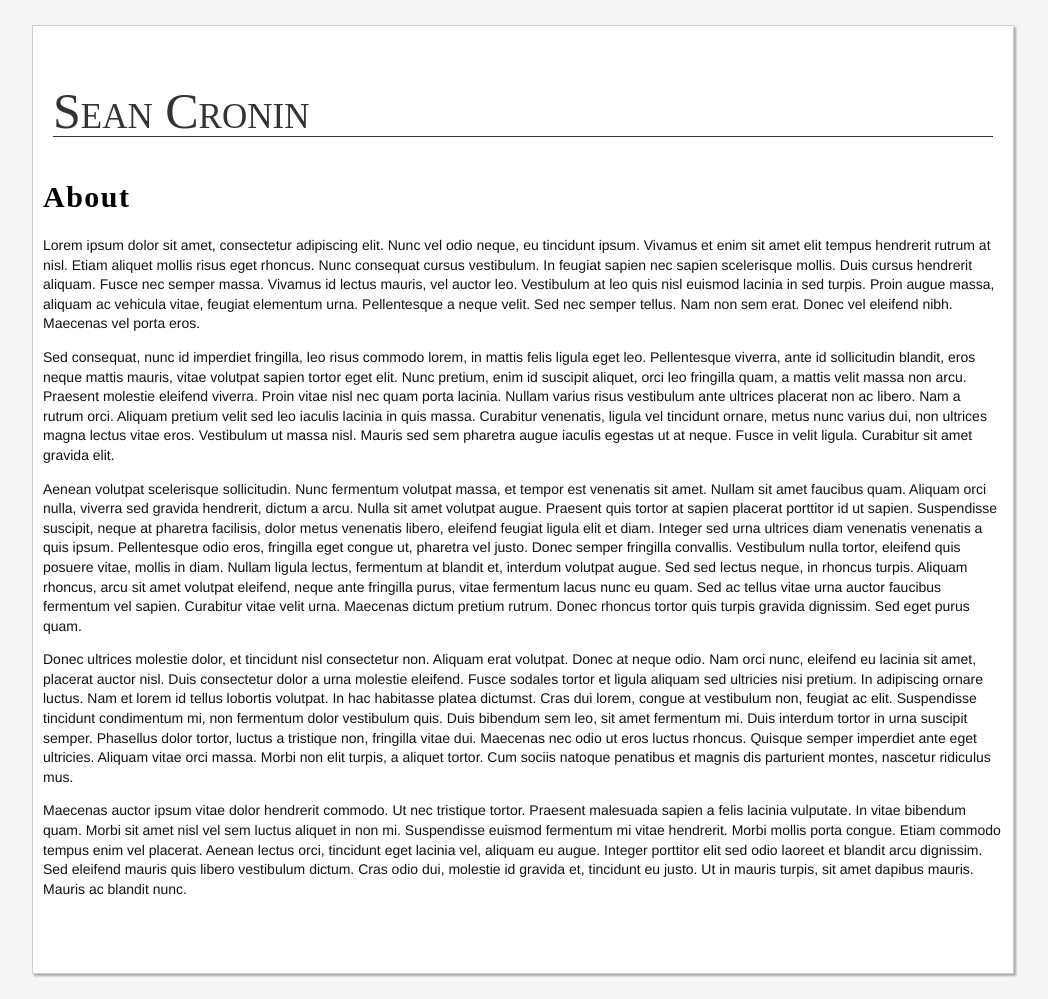
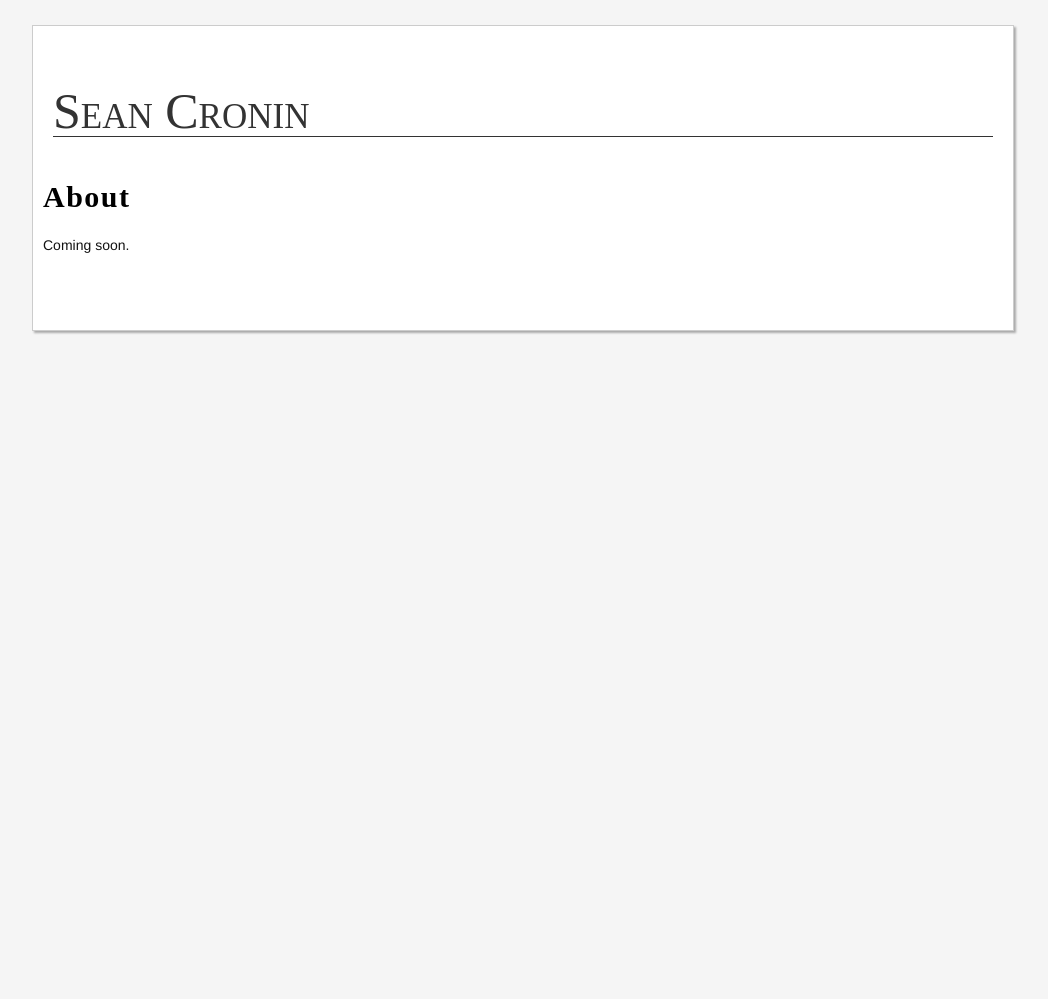
Before and after one commit to seancron/seancron.github.com, a Jekyll site: the page built from about.markdown, in a window 1280 px wide. Shown: the whole page, without its empty margins (117-1165 px from the left). Built offline with Jekyll 4.4.1, drawn with Linux system fonts in a browser that asks for light colours; some web fonts are replaced; Markdown is read by kramdown in place of the engine named in the settings; after the commit the page ends 900 px from its top, so only the background shows below that.

Commit message:
Updates site navigation
* About page is under construction, so I removed the link to it

```diff
--- a/_includes/navigation.html
+++ b/_includes/navigation.html
@@ -1,5 +1,5 @@
 <ul class="bignavigation">
-  <li><a href="about.html">About</a></li>
+  <li><a href="#">About</a></li>
   <li><a href="blog/">Blog</a></li>
   <li><a href="#">Contact</a></li>
   <li><a href="#">Projects</a></li>
--- a/about.markdown
+++ b/about.markdown
@@ -1,16 +1,8 @@
 ---
 layout: default
-title: Lorum Ipsum
+title: About
 ---
 
 ## About
 
-Lorem ipsum dolor sit amet, consectetur adipiscing elit. Nunc vel odio neque, eu tincidunt ipsum. Vivamus et enim sit amet elit tempus hendrerit rutrum at nisl. Etiam aliquet mollis risus eget rhoncus. Nunc consequat cursus vestibulum. In feugiat sapien nec sapien scelerisque mollis. Duis cursus hendrerit aliquam. Fusce nec semper massa. Vivamus id lectus mauris, vel auctor leo. Vestibulum at leo quis nisl euismod lacinia in sed turpis. Proin augue massa, aliquam ac vehicula vitae, feugiat elementum urna. Pellentesque a neque velit. Sed nec semper tellus. Nam non sem erat. Donec vel eleifend nibh. Maecenas vel porta eros.
-
-Sed consequat, nunc id imperdiet fringilla, leo risus commodo lorem, in mattis felis ligula eget leo. Pellentesque viverra, ante id sollicitudin blandit, eros neque mattis mauris, vitae volutpat sapien tortor eget elit. Nunc pretium, enim id suscipit aliquet, orci leo fringilla quam, a mattis velit massa non arcu. Praesent molestie eleifend viverra. Proin vitae nisl nec quam porta lacinia. Nullam varius risus vestibulum ante ultrices placerat non ac libero. Nam a rutrum orci. Aliquam pretium velit sed leo iaculis lacinia in quis massa. Curabitur venenatis, ligula vel tincidunt ornare, metus nunc varius dui, non ultrices magna lectus vitae eros. Vestibulum ut massa nisl. Mauris sed sem pharetra augue iaculis egestas ut at neque. Fusce in velit ligula. Curabitur sit amet gravida elit.
-
-Aenean volutpat scelerisque sollicitudin. Nunc fermentum volutpat massa, et tempor est venenatis sit amet. Nullam sit amet faucibus quam. Aliquam orci nulla, viverra sed gravida hendrerit, dictum a arcu. Nulla sit amet volutpat augue. Praesent quis tortor at sapien placerat porttitor id ut sapien. Suspendisse suscipit, neque at pharetra facilisis, dolor metus venenatis libero, eleifend feugiat ligula elit et diam. Integer sed urna ultrices diam venenatis venenatis a quis ipsum. Pellentesque odio eros, fringilla eget congue ut, pharetra vel justo. Donec semper fringilla convallis. Vestibulum nulla tortor, eleifend quis posuere vitae, mollis in diam. Nullam ligula lectus, fermentum at blandit et, interdum volutpat augue. Sed sed lectus neque, in rhoncus turpis. Aliquam rhoncus, arcu sit amet volutpat eleifend, neque ante fringilla purus, vitae fermentum lacus nunc eu quam. Sed ac tellus vitae urna auctor faucibus fermentum vel sapien. Curabitur vitae velit urna. Maecenas dictum pretium rutrum. Donec rhoncus tortor quis turpis gravida dignissim. Sed eget purus quam.
-
-Donec ultrices molestie dolor, et tincidunt nisl consectetur non. Aliquam erat volutpat. Donec at neque odio. Nam orci nunc, eleifend eu lacinia sit amet, placerat auctor nisl. Duis consectetur dolor a urna molestie eleifend. Fusce sodales tortor et ligula aliquam sed ultricies nisi pretium. In adipiscing ornare luctus. Nam et lorem id tellus lobortis volutpat. In hac habitasse platea dictumst. Cras dui lorem, congue at vestibulum non, feugiat ac elit. Suspendisse tincidunt condimentum mi, non fermentum dolor vestibulum quis. Duis bibendum sem leo, sit amet fermentum mi. Duis interdum tortor in urna suscipit semper. Phasellus dolor tortor, luctus a tristique non, fringilla vitae dui. Maecenas nec odio ut eros luctus rhoncus. Quisque semper imperdiet ante eget ultricies. Aliquam vitae orci massa. Morbi non elit turpis, a aliquet tortor. Cum sociis natoque penatibus et magnis dis parturient montes, nascetur ridiculus mus.
-
-Maecenas auctor ipsum vitae dolor hendrerit commodo. Ut nec tristique tortor. Praesent malesuada sapien a felis lacinia vulputate. In vitae bibendum quam. Morbi sit amet nisl vel sem luctus aliquet in non mi. Suspendisse euismod fermentum mi vitae hendrerit. Morbi mollis porta congue. Etiam commodo tempus enim vel placerat. Aenean lectus orci, tincidunt eget lacinia vel, aliquam eu augue. Integer porttitor elit sed odio laoreet et blandit arcu dignissim. Sed eleifend mauris quis libero vestibulum dictum. Cras odio dui, molestie id gravida et, tincidunt eu justo. Ut in mauris turpis, sit amet dapibus mauris. Mauris ac blandit nunc.
+Coming soon.
```
